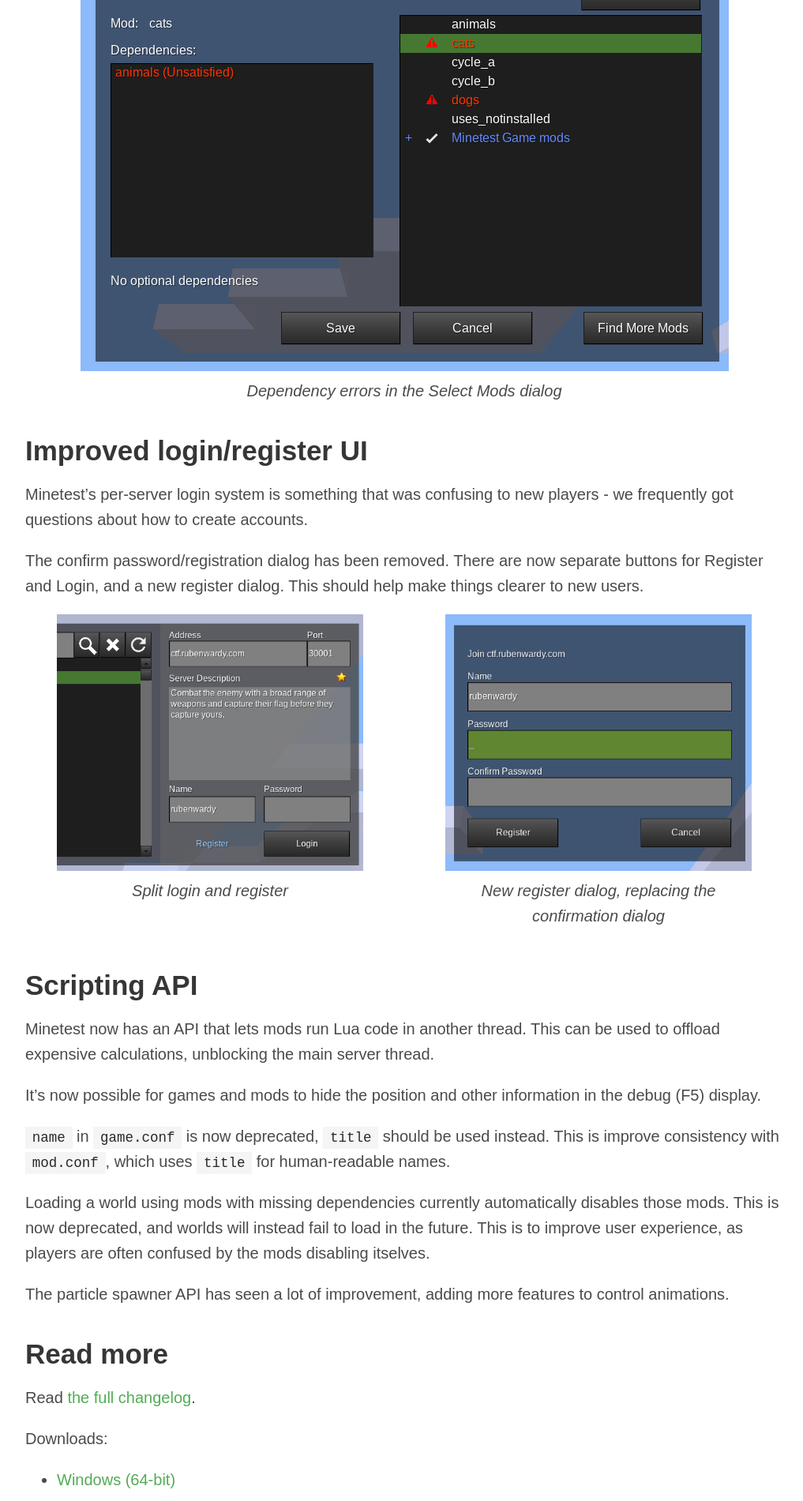
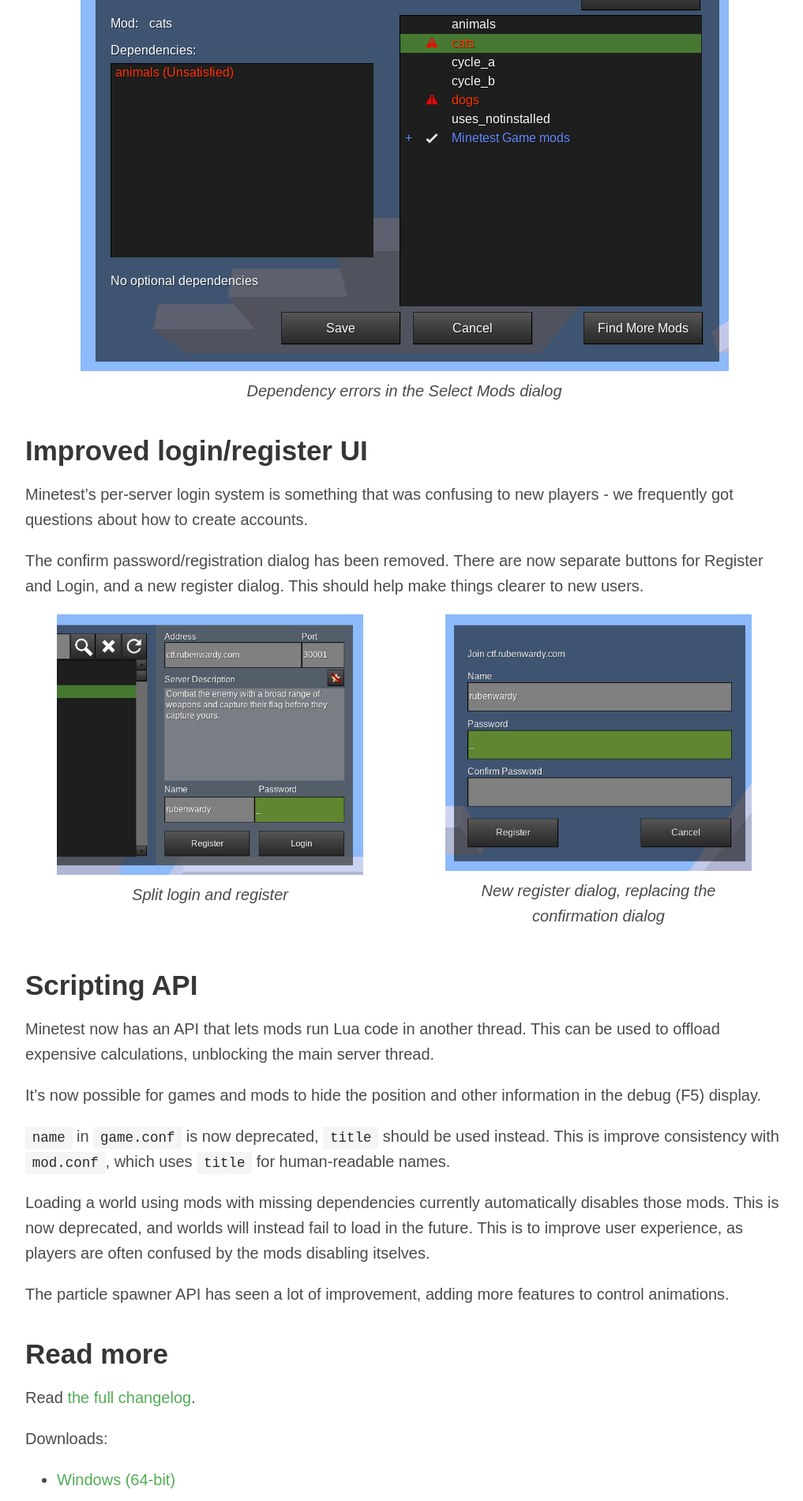
Before and after one commit to minetest/blog, a Jekyll site: the page built from _posts/2022-08-04-5.6.0-released.md, in a window 1280 px wide. Shown: the part 2477-4378 px from the top of the page at 79% size, without its empty margins (128-1145 px from the left). Built offline with Jekyll 4.4.1, drawn with Linux system fonts in a browser that asks for light colours.

Commit message:
Update 4

```diff
--- a/_posts/2022-08-04-5.6.0-released.md
+++ b/_posts/2022-08-04-5.6.0-released.md
@@ -14,7 +14,7 @@
   - src: /static/blog/5.6.0/shadow_1.jpg
   - src: /static/blog/5.6.0/shadow_2.jpg
 split_login_register:
-  - src: /static/blog/2022_April/split_login_register_1.png
+  - src: /static/blog/5.6.0/login_register.png
     caption: Split login and register
 
   - src: /static/blog/2022_April/split_login_register_2.png
```
Also changed, not shown: static/blog/5.6.0/login_register.png (added).
